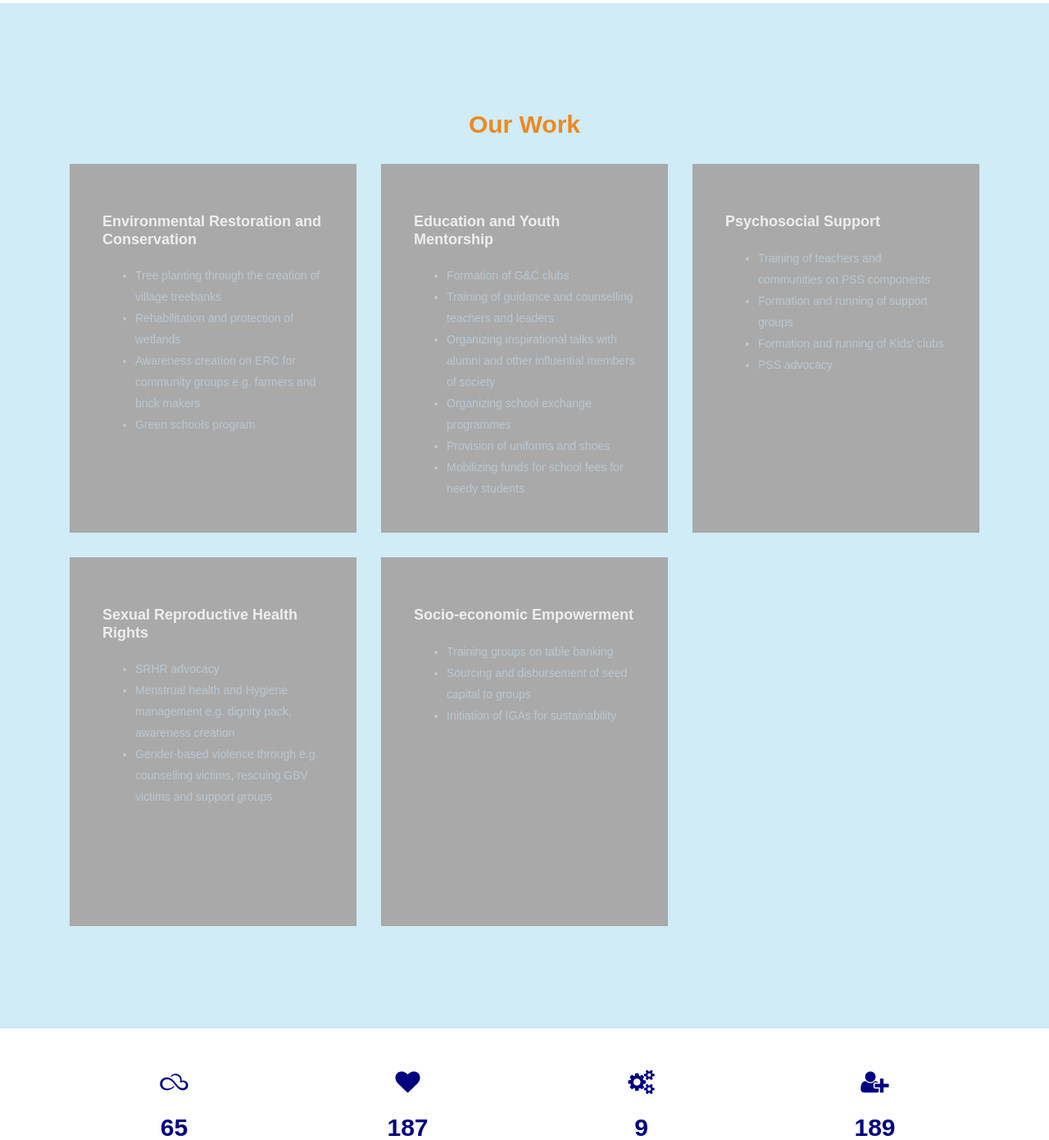
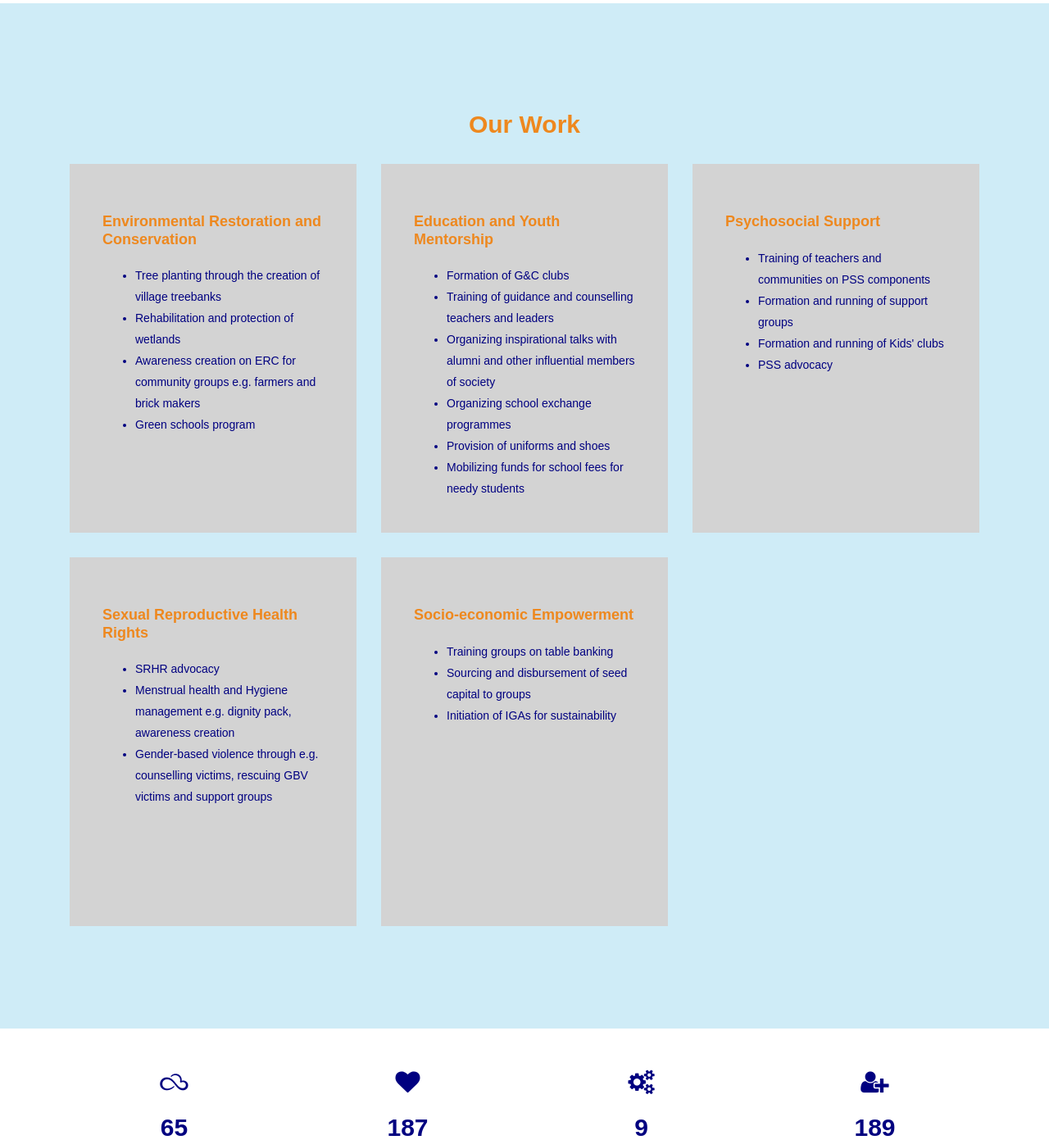
Before and after one commit to giddy22-02/busia_progressive-_network, a PHP site: page / in a window 1280 px wide. Shown: the part 2680-4071 px from the top of the page at 82% size. Run offline with PHP 8.4, Linux system fonts and the light colour scheme; some libraries are stand-ins or nearby versions; some web fonts are replaced.

Commit message:
OUR WORK

```diff
--- a/css/main.css
+++ b/css/main.css
@@ -224,18 +224,15 @@ body {
     padding: 40px;
     height: 450px;
     margin-bottom: 30px;
-    background: #A9A9A9;
+    background: #D3D3D3;
 }
 
-.services .box span {
-    font-size: 30px;
-    color: #ee881e;
-}
+
 
 .services .box h3 {
     font-size: 18px;
     font-weight: 700;
-    color: #eee;
+    color: #ee881e;
     margin: 0;
     padding: 0;
     margin: 20px 0;
@@ -243,7 +240,7 @@ body {
 
 .services .box ul li {
     font-size: 14px;
-    color: #bac8d3;
+    color:#000080;
     font-weight: 400;
     line-height: 26px;
     padding: 0;
```
